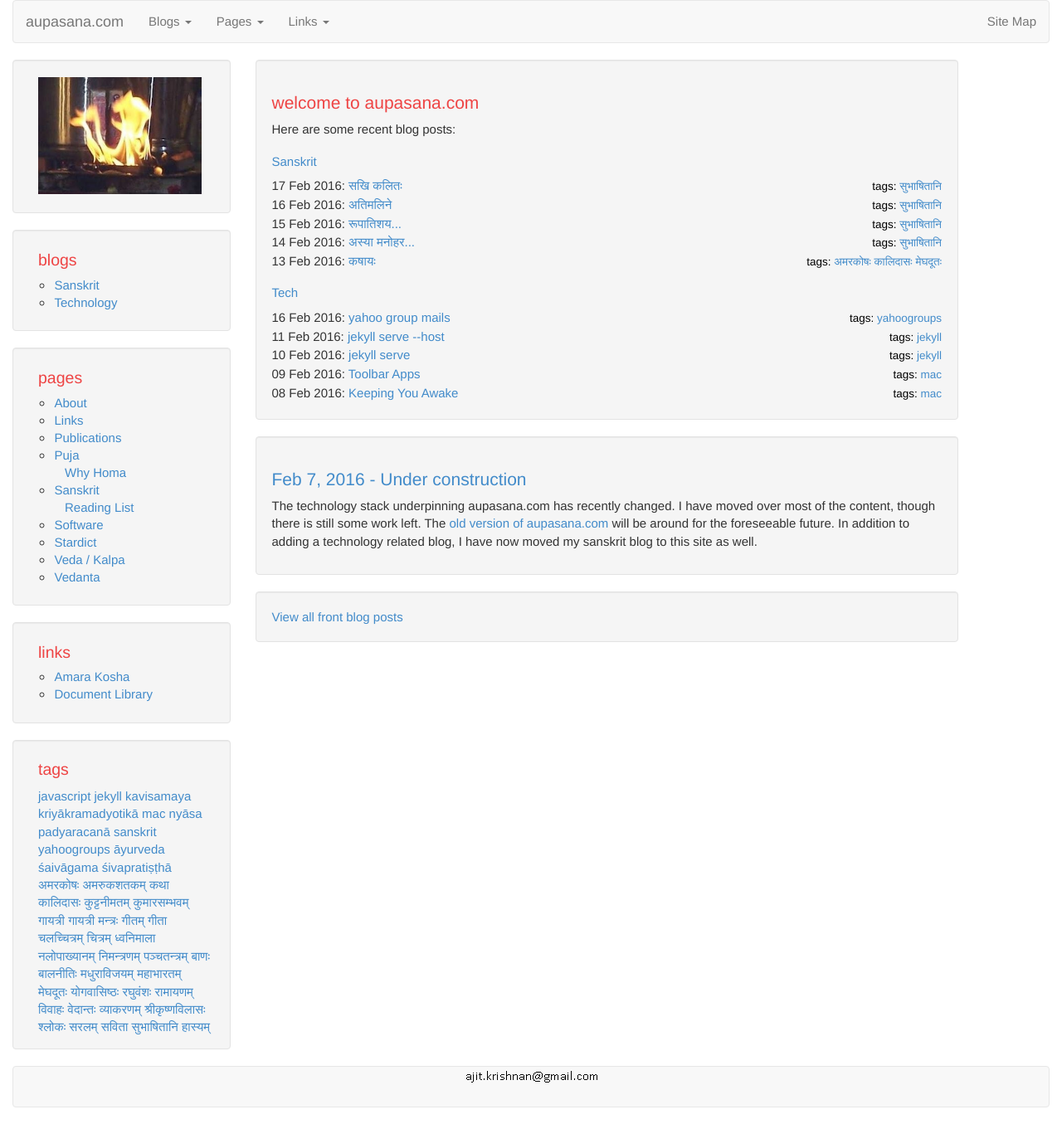
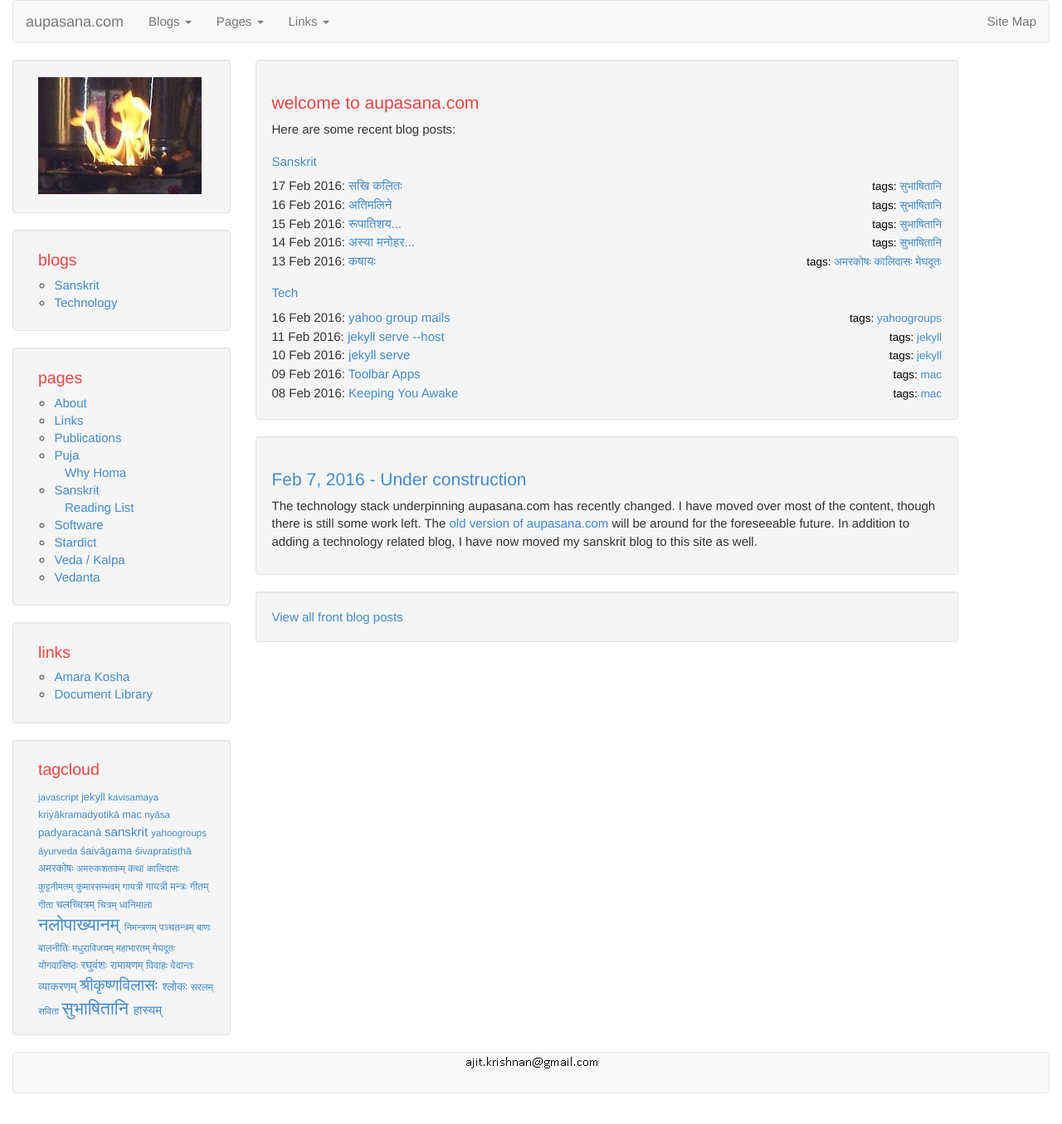
Before and after one commit to aupasana/aupasana.github.io, a Jekyll site: the page built from index.html, in a window 1280 px wide. Shown: the whole page at 83% size. Built offline with Jekyll 4.4.1, drawn with Linux system fonts in a browser that asks for light colours.

Commit message:
sidebar.html: change taglist to tagcloud

```diff
--- a/_includes/sidebar.html
+++ b/_includes/sidebar.html
@@ -26,10 +26,14 @@
 <div class="sidebar well visible-md visible-lg">
 {% assign sorted_tags = (site.tags | sort:0) %}
 
-	<h1>tags</h1>
+	<h1>tagcloud</h1>
 	<div class="sidebar-link">
 		{% for tag in sorted_tags %}
-			<a href="{{site.baseurl}}/blog/archive_tag.html#{{tag | first | downcase}}">{{tag | first | downcase }}</a>
+		    <span style="font-size: {{ tag | last | size | times: 100 | divided_by: site.tags.size | plus: 75 }}%">
+		        <a href="{{site.baseurl}}/blog/archive_tag.html#{{tag | first | downcase}}">
+		            {{ tag | first }}
+		        </a>
+		    </span>
 		{% endfor %}
 	</div>
 </div>
```
